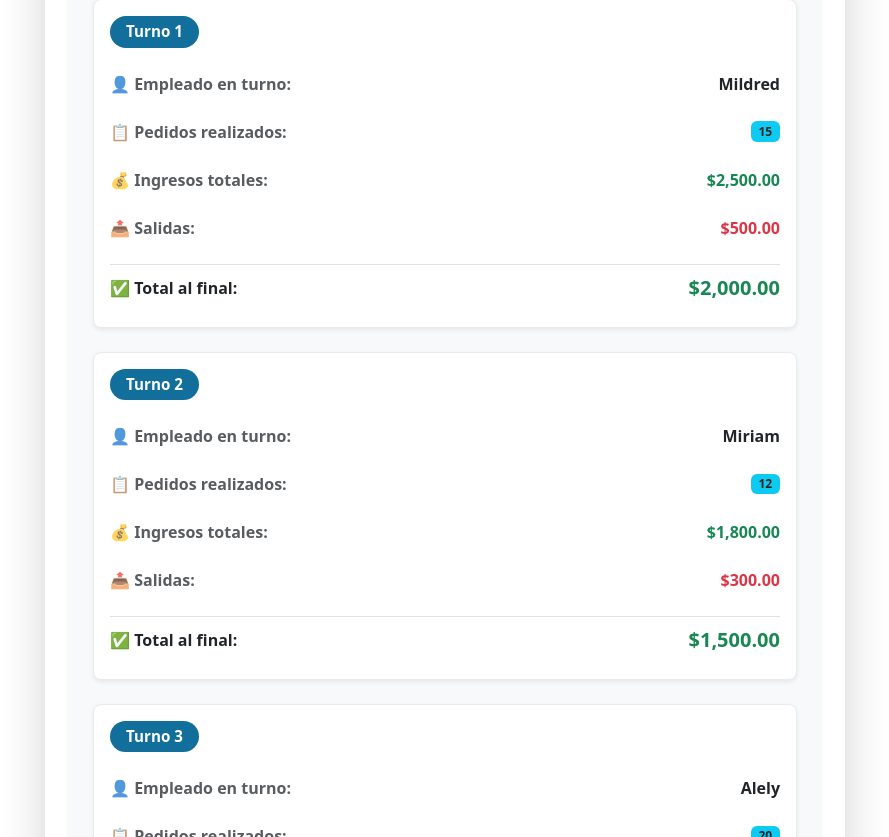
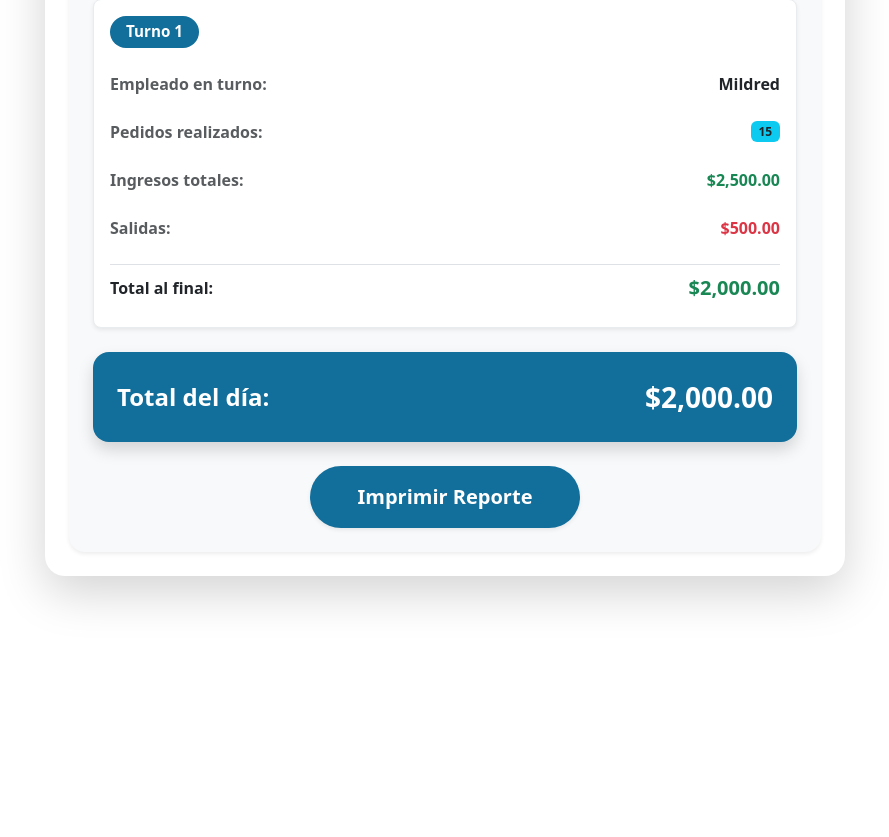
Before and after one commit to mildredalely/paqueteriafront, an Angular app: page /reporte in a window 1280 px wide. Shown: the part 263-1100 px from the top of the page, without its empty margins (195-1084 px from the left). After the commit the page ends 919 px from the top, so only its background shows below. Built offline with nearby package versions, Linux system fonts and the light colour scheme.

Commit message:
creación de Caja

```diff
--- /dev/null
+++ b/src/app/pages/caja/caja.component.html
@@ -0,0 +1,18 @@
+<div class="reporte-container d-flex flex-column align-items-center">
+  <div class="decoracion-superior w-100"></div>
+
+  <div class="card reporte-card shadow p-4 mt-3 mb-3 text-center">
+    <h5 class="fw-bold text-secondary mb-3">Efectivo en caja</h5>
+    <input
+      type="number"
+      [(ngModel)]="efectivoCaja"
+      class="form-control mb-4 text-center"
+      placeholder="Ingresa la cantidad"
+    />
+    <button class="btn btn-primary rounded-pill px-4 py-2" (click)="cerrarTurno()">
+      Cerrar turno
+    </button>
+  </div>
+
+  <div class="decoracion-inferior w-100"></div>
+</div>
--- /dev/null
+++ b/src/app/pages/caja/caja.component.ts
@@ -0,0 +1,33 @@
+import { Component } from '@angular/core';
+import { Router } from '@angular/router';
+import { FormsModule } from '@angular/forms';
+
+@Component({
+  selector: 'app-caja',
+  standalone: true,
+  imports: [FormsModule],
+  templateUrl: './caja.component.html',
+  styleUrl: './caja.component.css'
+})
+export class CajaComponent {
+
+   efectivoCaja: number | null = null;
+   totalEsperado: number = 0;
+
+  constructor(private router: Router) {}
+
+  ngOnInit() {
+    this.totalEsperado = Number(localStorage.getItem('totalDia')) || 0;
+  }
+
+  cerrarTurno() {
+    if (this.efectivoCaja === this.totalEsperado) {
+      alert(' Cantidad correcta. Imprimiendo reporte...');
+      window.print();
+      this.router.navigate(['/reporte']);
+    } else {
+      alert(' El efectivo no coincide con el total del día.');
+    }
+  }
+
+}
--- a/src/app/pages/reporte/reporte.component.html
+++ b/src/app/pages/reporte/reporte.component.html
@@ -1,7 +1,7 @@
 <div class="reporte-container d-flex flex-column align-items-center position-relative">
   <div class="wave-decoration">
     <svg viewBox="0 0 1440 200" preserveAspectRatio="none">
-      <path d="M0,100 C320,200 420,0 740,100 C1060,200 1160,0 1440,100 L1440,0 L0,0 Z" fill="#126e9a"/>
+      <path d="M0,100 C320,200 420,0 740,100 C1060,200 1160,0 1440,100 L1440,0 L0,0 Z" fill="#126e9a" />
     </svg>
   </div>
 
@@ -13,45 +13,50 @@
     <div class="card-body p-4">
       <div class="bg-light rounded-4 p-4 shadow-sm">
         <div class="text-center mb-4">
-          <h5 class="mb-0 fw-bold" style="color: #126e9a;">📦 Envíos del día</h5>
+          <h5 class="mb-0 fw-bold" style="color: #126e9a;">Envíos del día</h5>
         </div>
 
-        <div *ngFor="let turno of reportes; let i = index" class="turno-item mb-4 p-3 bg-white rounded-3 shadow-sm">
+
+        @for (turno of reportes; track turno; let i = $index) {
+          <div class="turno-item mb-4 p-3 bg-white rounded-3 shadow-sm">
             <div class="d-flex align-items-center mb-3">
               <div class="turno-badge">
-              <span class="badge rounded-pill px-3 py-2" style="background-color: #126e9a;">Turno {{ i + 1 }}</span>
+                <span class="badge rounded-pill px-3 py-2" style="background-color: #126e9a;">
+                  Turno {{ i + 1 }}
+                </span>
               </div>
             </div>
 
             <div class="info-row mb-2">
-            <span class="fw-semibold text-muted">👤 Empleado en turno:</span>
+              <span class="fw-semibold text-muted">Empleado en turno:</span>
               <span class="fw-bold">{{ turno.empleado }}</span>
             </div>
 
             <div class="info-row mb-2">
-            <span class="fw-semibold text-muted">📋 Pedidos realizados:</span>
+              <span class="fw-semibold text-muted">Pedidos realizados:</span>
               <span class="badge bg-info text-dark">{{ turno.pedidos }}</span>
             </div>
 
             <div class="info-row mb-2">
-            <span class="fw-semibold text-muted">💰 Ingresos totales:</span>
+              <span class="fw-semibold text-muted">Ingresos totales:</span>
               <span class="text-success fw-bold">{{ turno.ingresos | currency }}</span>
             </div>
 
             <div class="info-row mb-2">
-            <span class="fw-semibold text-muted">📤 Salidas:</span>
+              <span class="fw-semibold text-muted">Salidas:</span>
               <span class="text-danger fw-bold">{{ turno.salidas | currency }}</span>
             </div>
 
             <div class="info-row pt-2 border-top mt-3">
-            <span class="fw-bold">✅ Total al final:</span>
+              <span class="fw-bold">Total al final:</span>
               <span class="fw-bold text-success fs-5">{{ turno.total | currency }}</span>
             </div>
           </div>
+        }
 
         <div class="total-dia-container p-4 text-white rounded-4 shadow mb-4">
           <div class="d-flex justify-content-between align-items-center">
-            <span class="fw-bold fs-4">💵 Total del día:</span>
+            <span class="fw-bold fs-4">Total del día:</span>
             <span class="fw-bold fs-3">{{ totalDia | currency }}</span>
           </div>
         </div>
@@ -66,9 +71,4 @@
   </div>
 
 
-  <div class="wave-decoration-bottom">
-    <svg viewBox="0 0 1440 200" preserveAspectRatio="none">
-      <path d="M0,100 C320,0 420,200 740,100 C1060,0 1160,200 1440,100 L1440,200 L0,200 Z" fill="#126e9a"/>
-    </svg>
 </div>
-</div>
--- a/src/app/pages/reporte/reporte.component.ts
+++ b/src/app/pages/reporte/reporte.component.ts
@@ -1,7 +1,7 @@
 import { Component } from '@angular/core';
 import { CommonModule } from '@angular/common';
 import { RouterModule } from '@angular/router';
-
+import { Router } from '@angular/router';
 @Component({
   selector: 'app-reporte',
   standalone: true,
@@ -18,28 +18,17 @@ export class ReporteComponent {
       salidas: 500,
       total: 2000
     },
-    {
-      empleado: 'Miriam',
-      pedidos: 12,
-      ingresos: 1800,
-      salidas: 300,
-      total: 1500
-    },
-    {
-      empleado: 'Alely',
-      pedidos: 20,
-      ingresos: 1800,
-      salidas: 420,
-      total: 2500
-    }
   ];
 
   get totalDia(): number {
     return this.reportes.reduce((acc, turno) => acc + turno.total, 0);
   }
+constructor(private router: Router) {}
 
   imprimir() {
-    window.print();
+
+    localStorage.setItem('totalDia', this.totalDia.toString());
+    this.router.navigate(['caja']);
   }
 
 }
```
Also changed, not shown: src/app/app.routes.ts (+7 -1 lines), src/app/pages/caja/caja.component.css (added), 1 other file (tests, documents, lock files or other folders). Lines whose indentation alone changed are shown as unchanged.
